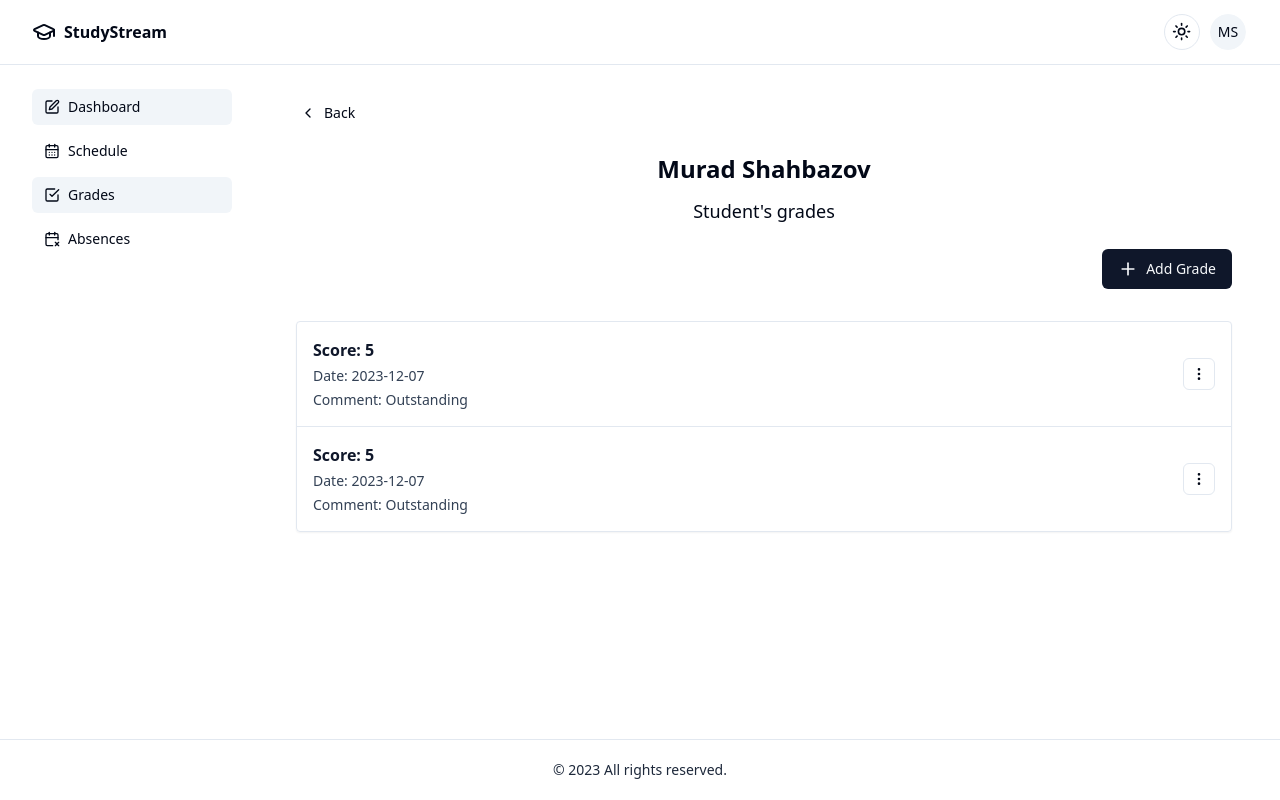
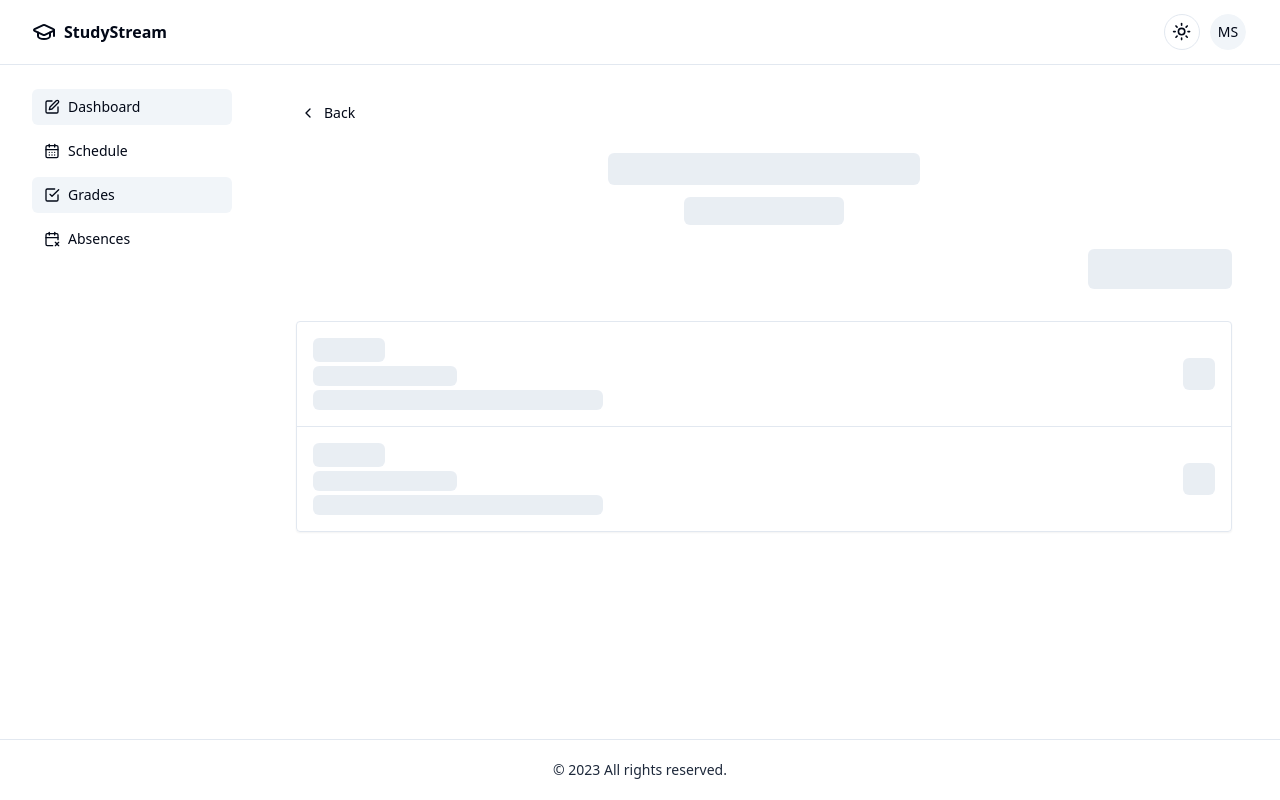
Before and after one commit to murad-sh/school-journal, a React (Vite) app: page /dashboard/1/1/grades in a window 1280 px wide. Built offline with nearby package versions, Linux system fonts and the light colour scheme.

Commit message:
Frontend finished

```diff
--- a/src/components/absences/Absences.tsx
+++ b/src/components/absences/Absences.tsx
@@ -2,7 +2,7 @@ import { studentAbsences } from "@/data/mocked/student-absences";
 import ErrorMessage from "../shared/ErrorMessage";
 import InfoMessage from "../shared/InfoMessage";
 import { absencesInfo } from "@/config/ui-messages";
-import AbsencesSkeleton from "./AbsencesSkeleton";
+import { Skeleton } from "../ui/skeleton";
 
 const Absences = () => {
   // Loading State
@@ -50,3 +50,26 @@ const Absences = () => {
 };
 
 export default Absences;
+
+const AbsencesSkeleton = () => {
+  return (
+    <div className="container p-4">
+      <ul className="overflow-hidden rounded-md border shadow-sm">
+        {[...Array(5)].map((_, index) => (
+          <li
+            key={index}
+            className="flex items-center justify-between border-b p-4 last:border-b-0 sm:px-6"
+          >
+            <div className="flex-1">
+              <Skeleton className="mb-3 h-5 w-1/5" />
+              <Skeleton className="h-5 w-2/5" />
+            </div>
+            <div className="flex-none">
+              <Skeleton className="h-7 w-24 rounded-full" />
+            </div>
+          </li>
+        ))}
+      </ul>
+    </div>
+  );
+};
--- a/src/components/absences/AbsencesSkeleton.tsx
+++ /dev/null
@@ -1,26 +0,0 @@
-import { Skeleton } from "../ui/skeleton";
-
-const AbsencesSkeleton = () => {
-  return (
-    <div className="container p-4">
-      <ul className="overflow-hidden rounded-md border shadow-sm">
-        {[...Array(5)].map((_, index) => (
-          <li
-            key={index}
-            className="flex items-center justify-between border-b p-4 last:border-b-0 sm:px-6"
-          >
-            <div className="flex-1">
-              <Skeleton className="mb-3 h-5 w-1/5" />
-              <Skeleton className="h-5 w-2/5" />
-            </div>
-            <div className="flex-none">
-              <Skeleton className="h-7 w-24 rounded-full" />
-            </div>
-          </li>
-        ))}
-      </ul>
-    </div>
-  );
-};
-
-export default AbsencesSkeleton;
--- a/src/components/dashboard/AbsencesDashboard.tsx
+++ b/src/components/dashboard/AbsencesDashboard.tsx
@@ -1,7 +1,10 @@
 import { studentLessonData } from "@/data/mocked/teacher";
 import AbsenceOperation from "./AbsenceOperation";
+import { Skeleton } from "../ui/skeleton";
 
 const AbsencesDashboard = () => {
+  if (false) return <AbsencesDashboardSkeleton />;
+
   return (
     <div className="container mx-auto p-4">
       <div className="mb-6 text-center">
@@ -33,3 +36,30 @@ const AbsencesDashboard = () => {
 };
 
 export default AbsencesDashboard;
+
+const AbsencesDashboardSkeleton = () => {
+  return (
+    <div className="container p-4">
+      <div className="mb-6 flex flex-col items-center justify-center">
+        <Skeleton className="mb-3 h-8 w-4/12" />
+        <Skeleton className="h-7 w-40" />
+      </div>
+
+      <div className="mb-8 flex justify-end">
+        <Skeleton className="h-10 w-36" />
+      </div>
+
+      <ul className="rounded border shadow-sm">
+        {[...Array(4)].map((_, index) => (
+          <li
+            key={index}
+            className="flex items-center justify-between border-b p-4 last:border-b-0"
+          >
+            <Skeleton className="h-6 w-24" />
+            <Skeleton className="h-9 w-11" />
+          </li>
+        ))}
+      </ul>
+    </div>
+  );
+};
--- a/src/components/dashboard/GradesDashboard.tsx
+++ b/src/components/dashboard/GradesDashboard.tsx
@@ -5,9 +5,12 @@ import GradeOperations from "./GradeOperations";
 import { toast } from "sonner";
 import GradeForm from "./GradeForm";
 import { useState } from "react";
+import { Skeleton } from "../ui/skeleton";
 
 const GradesDashboard = () => {
   const [showDialog, setShowDialog] = useState(false);
+
+  if (true) return <GradesDashboardSkeleton />;
 
   return (
     <div className="container mx-auto p-4">
@@ -64,3 +67,34 @@ const GradesDashboard = () => {
 };
 
 export default GradesDashboard;
+
+const GradesDashboardSkeleton = () => {
+  return (
+    <div className="container mx-auto p-4">
+      <div className="mb-6 flex flex-col items-center justify-center">
+        <Skeleton className="mb-3 h-8 w-4/12" />
+        <Skeleton className="h-7 w-40" />
+      </div>
+
+      <div className="mb-8 flex justify-end">
+        <Skeleton className="h-10 w-36" />
+      </div>
+
+      <ul className="rounded border shadow-sm">
+        {[...Array(2)].map((_, index) => (
+          <li
+            key={index}
+            className="flex items-center justify-between border-b p-4 last:border-b-0"
+          >
+            <div className="flex-1 space-y-1">
+              <Skeleton className="h-6 w-1/12" />
+              <Skeleton className="h-5 w-36" />
+              <Skeleton className="h-5 w-1/3" />
+            </div>
+            <Skeleton className="h-8 w-8" />
+          </li>
+        ))}
+      </ul>
+    </div>
+  );
+};
--- a/src/components/schedule/Schedule.tsx
+++ b/src/components/schedule/Schedule.tsx
@@ -4,7 +4,7 @@ import ScheduleItem from "./ScheduleItem";
 import ErrorMessage from "../shared/ErrorMessage";
 import InfoMessage from "../shared/InfoMessage";
 import { scheduleInfo } from "@/config/ui-messages";
-import ScheduleSkeleton from "./ScheduleSkeleton";
+import { Skeleton } from "../ui/skeleton";
 
 const Schedule = () => {
   const scheduleByDay = organizeScheduleByDay(studentLessons);
@@ -45,3 +45,48 @@ const Schedule = () => {
 };
 
 export default Schedule;
+
+const ScheduleSkeleton = () => {
+  return (
+    <>
+      <div className="container mb-7 p-4">
+        <Skeleton className="mb-3 h-5 w-28 text-left" />
+        <ul className="overflow-hidden rounded-md border shadow-sm">
+          {[...Array(2)].map((_, index) => (
+            <li
+              key={index}
+              className="flex items-center justify-between border-b p-4 last:border-b-0 sm:px-6"
+            >
+              <div className="flex-1">
+                <Skeleton className="mb-3 h-5 w-1/5" />
+                <Skeleton className="h-5 w-2/5" />
+              </div>
+              <div className="flex-none">
+                <Skeleton className="h-7 w-24 rounded-full" />
+              </div>
+            </li>
+          ))}
+        </ul>
+      </div>
+      <div className="container p-4">
+        <Skeleton className="mb-3 h-5 w-28 text-left" />
+        <ul className="overflow-hidden rounded-md border shadow-sm">
+          {[...Array(2)].map((_, index) => (
+            <li
+              key={index}
+              className="flex items-center justify-between border-b p-4 last:border-b-0 sm:px-6"
+            >
+              <div className="flex-1">
+                <Skeleton className="mb-3 h-5 w-1/5" />
+                <Skeleton className="h-5 w-2/5" />
+              </div>
+              <div className="flex-none">
+                <Skeleton className="h-7 w-24 rounded-full" />
+              </div>
+            </li>
+          ))}
+        </ul>
+      </div>
+    </>
+  );
+};
--- a/src/components/schedule/ScheduleSkeleton.tsx
+++ /dev/null
@@ -1,48 +0,0 @@
-import { Skeleton } from "../ui/skeleton";
-
-const ScheduleSkeleton = () => {
-  return (
-    <>
-      <div className="container mb-7 p-4">
-        <Skeleton className="mb-3 h-5 w-28 text-left" />
-        <ul className="overflow-hidden rounded-md border shadow-sm">
-          {[...Array(3)].map((_, index) => (
-            <li
-              key={index}
-              className="flex items-center justify-between border-b p-4 last:border-b-0 sm:px-6"
-            >
-              <div className="flex-1">
-                <Skeleton className="mb-3 h-5 w-1/5" />
-                <Skeleton className="h-5 w-2/5" />
-              </div>
-              <div className="flex-none">
-                <Skeleton className="h-7 w-24 rounded-full" />
-              </div>
-            </li>
-          ))}
-        </ul>
-      </div>
-      <div className="container p-4">
-        <Skeleton className="mb-3 h-5 w-28 text-left" />
-        <ul className="overflow-hidden rounded-md border shadow-sm">
-          {[...Array(3)].map((_, index) => (
-            <li
-              key={index}
-              className="flex items-center justify-between border-b p-4 last:border-b-0 sm:px-6"
-            >
-              <div className="flex-1">
-                <Skeleton className="mb-3 h-5 w-1/5" />
-                <Skeleton className="h-5 w-2/5" />
-              </div>
-              <div className="flex-none">
-                <Skeleton className="h-7 w-24 rounded-full" />
-              </div>
-            </li>
-          ))}
-        </ul>
-      </div>
-    </>
-  );
-};
-
-export default ScheduleSkeleton;
--- a/src/config/ui-messages.ts
+++ b/src/config/ui-messages.ts
@@ -25,3 +25,13 @@ export const noStudentsInfo = {
   description:
     "Student assignments to this lesson will be displayed here once they are made. If you expect to see students listed, please verify with the school administration.",
 };
+
+export const noStudentGradesInfo = {
+  message: "No grades to display.",
+  description: "New grades will appear here once entered.",
+};
+
+export const noStudentAbsencesInfo = {
+  message: "No absences recorded.",
+  description: "Any absences will be listed here.",
+};
```
